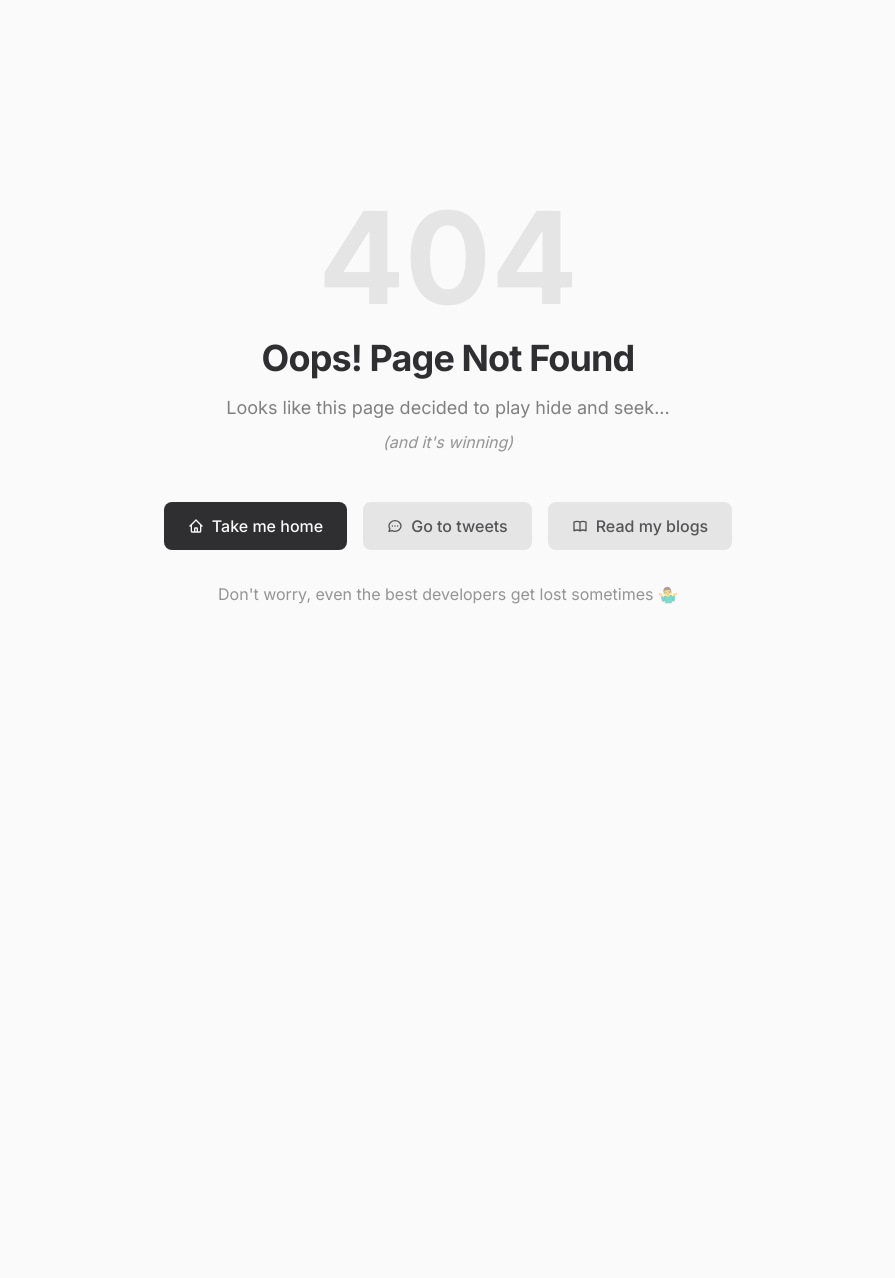
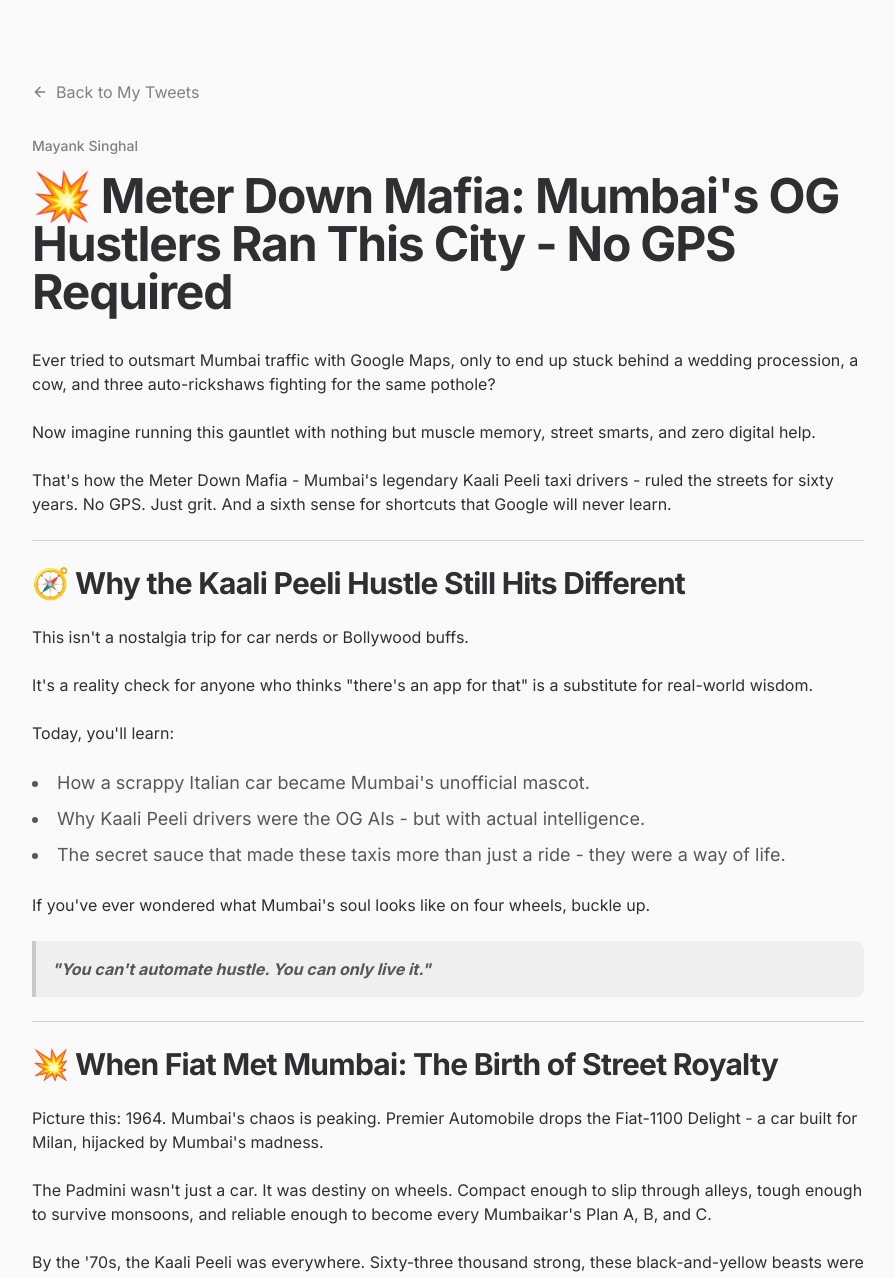
Before and after one commit to MynkSinghal/Portfolio-v2, a Next.js app: page /tweets/meter-down-mafia in a window 1280 px wide. Before the commit this address had no page. Shown: the top 1278 px of the page, without its empty margins (192-1087 px from the left). Before the commit the page ends 800 px from the top, so only its background shows below. Built offline with nearby package versions, Linux system fonts and the light colour scheme.

Commit message:
Add Meter Down Mafia tweet and page
Introduced a new tweet entry 'Meter Down Mafia' to the tweets data and created its corresponding page at /tweets/meter-down-mafia with full content and metadata.

```diff
--- /dev/null
+++ b/src/app/tweets/meter-down-mafia/page.tsx
@@ -0,0 +1,220 @@
+import TweetLayout from "@/components/tweet-layout";
+import { Metadata } from "next";
+
+export const metadata: Metadata = {
+  title: "Meter Down Mafia: Mumbai's OG Hustlers Ran This City - No GPS Required",
+  description:
+    "For sixty years, Mumbai's Kaali Peeli taxi drivers ruled the streets with nothing but muscle memory, street smarts, and zero digital help. They were the OG AIs with actual intelligence, navigating traffic that Google Maps still can't decode. Analysis by Mayank Singhal.",
+  alternates: {
+    canonical: "https://www.mayanksinghal.tech/tweets/meter-down-mafia",
+  },
+  openGraph: {
+    title: "Meter Down Mafia: Mumbai's OG Hustlers Ran This City - No GPS Required",
+    description:
+      "For sixty years, Mumbai's Kaali Peeli taxi drivers ruled the streets with nothing but muscle memory, street smarts, and zero digital help. They were the OG AIs with actual intelligence.",
+    type: "article",
+    url: "https://www.mayanksinghal.tech/tweets/meter-down-mafia",
+    publishedTime: "2025-06-30",
+    authors: ["Mayank Singhal"],
+    images: [{
+      url: "https://www.mayanksinghal.tech/banner.png",
+      width: 1200,
+      height: 630,
+      alt: "Meter Down Mafia: Mumbai's OG Hustlers"
+    }],
+  },
+  twitter: {
+    card: "summary_large_image",
+    title: "Meter Down Mafia: Mumbai's OG Hustlers Ran This City - No GPS Required",
+    description:
+      "For sixty years, Mumbai's Kaali Peeli taxi drivers ruled the streets with nothing but muscle memory, street smarts, and zero digital help.",
+    images: ["https://www.mayanksinghal.tech/banner.png"],
+  },
+  keywords: [
+    "Mumbai",
+    "Kaali Peeli",
+    "Taxi Drivers",
+    "Fiat Padmini",
+    "Street Navigation",
+    "Mumbai Culture",
+    "Transportation",
+    "Mayank Singhal",
+  ],
+  authors: [{ name: "Mayank Singhal", url: "https://www.mayanksinghal.tech" }],
+};
+
+export default function MeterDownMafia() {
+  return (
+    <TweetLayout
+      tweetSlug="meter-down-mafia"
+      tweetTitle="💥 Meter Down Mafia: Mumbai's OG Hustlers Ran This City - No GPS Required"
+      publishDate="June 30, 2025"
+    >
+      <div className="text-base md:text-lg leading-relaxed space-y-6">
+        <p>
+          Ever tried to outsmart Mumbai traffic with Google Maps, only to end up stuck behind a wedding procession, a cow, and three auto-rickshaws fighting for the same pothole?
+        </p>
+
+        <p>
+          Now imagine running this gauntlet with nothing but muscle memory, street smarts, and zero digital help.
+        </p>
+
+        <p>
+          That's how the Meter Down Mafia - Mumbai's legendary Kaali Peeli taxi drivers - ruled the streets for sixty years. No GPS. Just grit. And a sixth sense for shortcuts that Google will never learn.
+        </p>
+
+        <hr className="border-foreground/20 my-8" />
+
+        <h2 className="text-2xl md:text-3xl font-bold mb-4 mt-8">
+          🧭 Why the Kaali Peeli Hustle Still Hits Different
+        </h2>
+
+        <p>
+          This isn't a nostalgia trip for car nerds or Bollywood buffs.
+        </p>
+
+        <p>
+          It's a reality check for anyone who thinks "there's an app for that" is a substitute for real-world wisdom.
+        </p>
+
+        <p>Today, you'll learn:</p>
+        <ul className="list-disc list-inside space-y-2 text-foreground/80">
+          <li>How a scrappy Italian car became Mumbai's unofficial mascot.</li>
+          <li>Why Kaali Peeli drivers were the OG AIs - but with actual intelligence.</li>
+          <li>The secret sauce that made these taxis more than just a ride - they were a way of life.</li>
+        </ul>
+
+        <p>
+          If you've ever wondered what Mumbai's soul looks like on four wheels, buckle up.
+        </p>
+
+        <blockquote className="border-l-4 border-foreground/20 pl-4 italic text-foreground/80 bg-foreground/5 p-4 rounded-r-lg">
+          <p><strong>"You can't automate hustle. You can only live it."</strong></p>
+        </blockquote>
+
+        <hr className="border-foreground/20 my-8" />
+
+        <h2 className="text-2xl md:text-3xl font-bold mb-4 mt-8">
+          💥 When Fiat Met Mumbai: The Birth of Street Royalty
+        </h2>
+
+        <p>
+          Picture this: 1964. Mumbai's chaos is peaking. Premier Automobile drops the Fiat-1100 Delight - a car built for Milan, hijacked by Mumbai's madness.
+        </p>
+
+        <p>
+          The Padmini wasn't just a car. It was destiny on wheels. Compact enough to slip through alleys, tough enough to survive monsoons, and reliable enough to become every Mumbaikar's Plan A, B, and C.
+        </p>
+
+        <p>
+          By the '70s, the Kaali Peeli was everywhere. Sixty-three thousand strong, these black-and-yellow beasts were more recognizable than Bollywood stars.
+        </p>
+
+        <p>
+          And the paint job? Yellow for visibility, black for hiding Mumbai's "battle scars." Genius.
+        </p>
+
+        <blockquote className="border-l-4 border-foreground/20 pl-4 italic text-foreground/80 bg-foreground/5 p-4 rounded-r-lg">
+          <p><strong>"In Mumbai, the fastest route is the one only your cabbie knows."</strong></p>
+        </blockquote>
+
+        <hr className="border-foreground/20 my-8" />
+
+        <h2 className="text-2xl md:text-3xl font-bold mb-4 mt-8">
+          🧠 Culture Code: Art, Ritual, and the Taxi as Temple
+        </h2>
+
+        <p>
+          Step inside a Kaali Peeli and you're in a moving shrine.
+        </p>
+
+        <p>
+          Dashboard gods? Check. Ganesha in every pose imaginable - dragonboat, disco, you name it. Each one with a backstory wilder than the city itself.
+        </p>
+
+        <p>
+          Look up: the ceiling's a gallery. Patterns you've never seen twice, from grandma's nighties to psychedelic strawberries. Journalist Rachel Lopez found 550+ unique designs - and counting.
+        </p>
+
+        <p>
+          Rear windshields? Forget bumper stickers. These were Mumbai's original Twitter: "Love is poison." "Don't touch me." "Confi-dance." Microblogging before it was cool.
+        </p>
+
+        <blockquote className="border-l-4 border-foreground/20 pl-4 italic text-foreground/80 bg-foreground/5 p-4 rounded-r-lg">
+          <p><strong>"Every Kaali Peeli is a confession box on wheels."</strong></p>
+        </blockquote>
+
+        <hr className="border-foreground/20 my-8" />
+
+        <h2 className="text-2xl md:text-3xl font-bold mb-4 mt-8">
+          🧵 Grit Stories: The Legends Behind the Wheel
+        </h2>
+
+        <p>
+          Meet Abdul Kareem Karsekar - the last man standing. His Padmini was Mumbai's final registered taxi, and he loved it like family. Bollywood rented it. He refused to let it die.
+        </p>
+
+        <p>
+          Then there's Sarika Randive, "Gateway ki Rani." Mumbai's first woman Kaali Peeli driver. She waited hours for her first passenger - and got a tip for breaking the mold.
+        </p>
+
+        <p>
+          Or Mohammad Farook Shaikh, the cabbie who went back to college so he and his son could graduate together. Studying at dawn, hustling till midnight.
+        </p>
+
+        <p>
+          And let's not forget Kabi, ex-cabbie turned podcaster, archiving the city's untold taxi tales before they vanish.
+        </p>
+
+        <blockquote className="border-l-4 border-foreground/20 pl-4 italic text-foreground/80 bg-foreground/5 p-4 rounded-r-lg">
+          <p><strong>"In Mumbai, the meter runs on stories - not just fuel."</strong></p>
+        </blockquote>
+
+        <hr className="border-foreground/20 my-8" />
+
+        <h2 className="text-2xl md:text-3xl font-bold mb-4 mt-8">
+          🎭 The Fall: When Algorithms Killed the Street Kings
+        </h2>
+
+        <p>
+          First came the rules. Then the CNG mandates. Then the 20-year scrappage policy. The government wanted progress - the streets lost their soul.
+        </p>
+
+        <p>
+          Enter Ola and Uber, promising AC, cashless rides, and GPS. Kaali Peeli drivers couldn't compete with code. Some joined the apps, others faded out.
+        </p>
+
+        <p>
+          The final blow? October 30, 2023. Mumbai's last Padmini taxi retired. The end of an era, the start of a nostalgia industry.
+        </p>
+
+        <blockquote className="border-l-4 border-foreground/20 pl-4 italic text-foreground/80 bg-foreground/5 p-4 rounded-r-lg">
+          <p><strong>"Apps can get you there faster. Only Kaali Peelis got you there wiser."</strong></p>
+        </blockquote>
+
+        <hr className="border-foreground/20 my-8" />
+
+        <h2 className="text-2xl md:text-3xl font-bold mb-4 mt-8">
+          🔄 Why the Meter Down Mafia Still Matters (Even if You Swear by Uber)
+        </h2>
+
+        <p>
+          Pre-paid taxis still dominate airport chaos. In emergencies, it's the old-school drivers who know every shortcut to the hospital. At train stations, the queue system beats surge pricing and digital confusion.
+        </p>
+
+        <p>
+          And let's be honest: no app has ever played your favorite Kishore Kumar track at 2AM or told you which vada pav stall is worth the calories.
+        </p>
+
+        <blockquote className="border-l-4 border-foreground/20 pl-4 italic text-foreground/80 bg-foreground/5 p-4 rounded-r-lg">
+          <p><strong>"Maps show routes. Drivers show reality."</strong></p>
+        </blockquote>
+
+        <hr className="border-foreground/20 my-8" />
+
+
+
+      </div>
+    </TweetLayout>
+  );
+}
```
Also changed, not shown: src/data/tweets.ts (+12 -1 lines), TWEETS/Meter DOwn Mafia..md (added).
